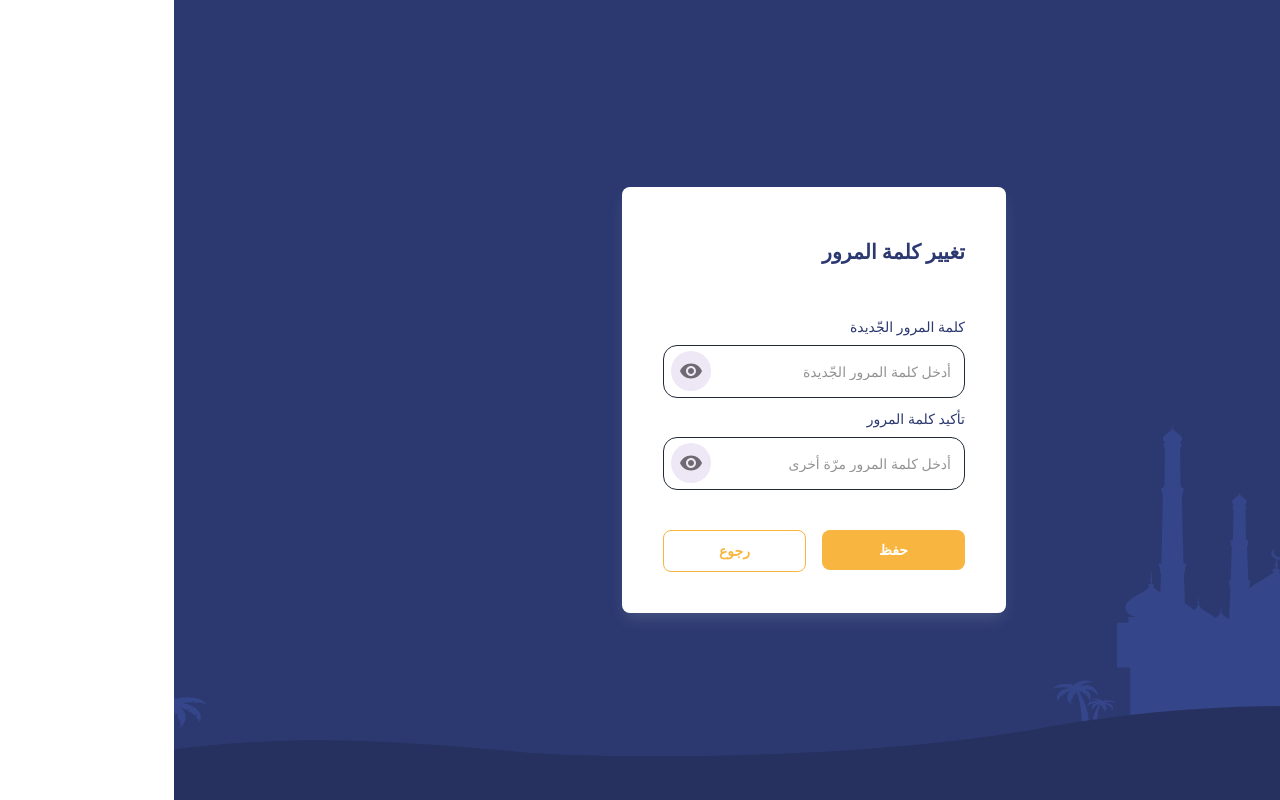
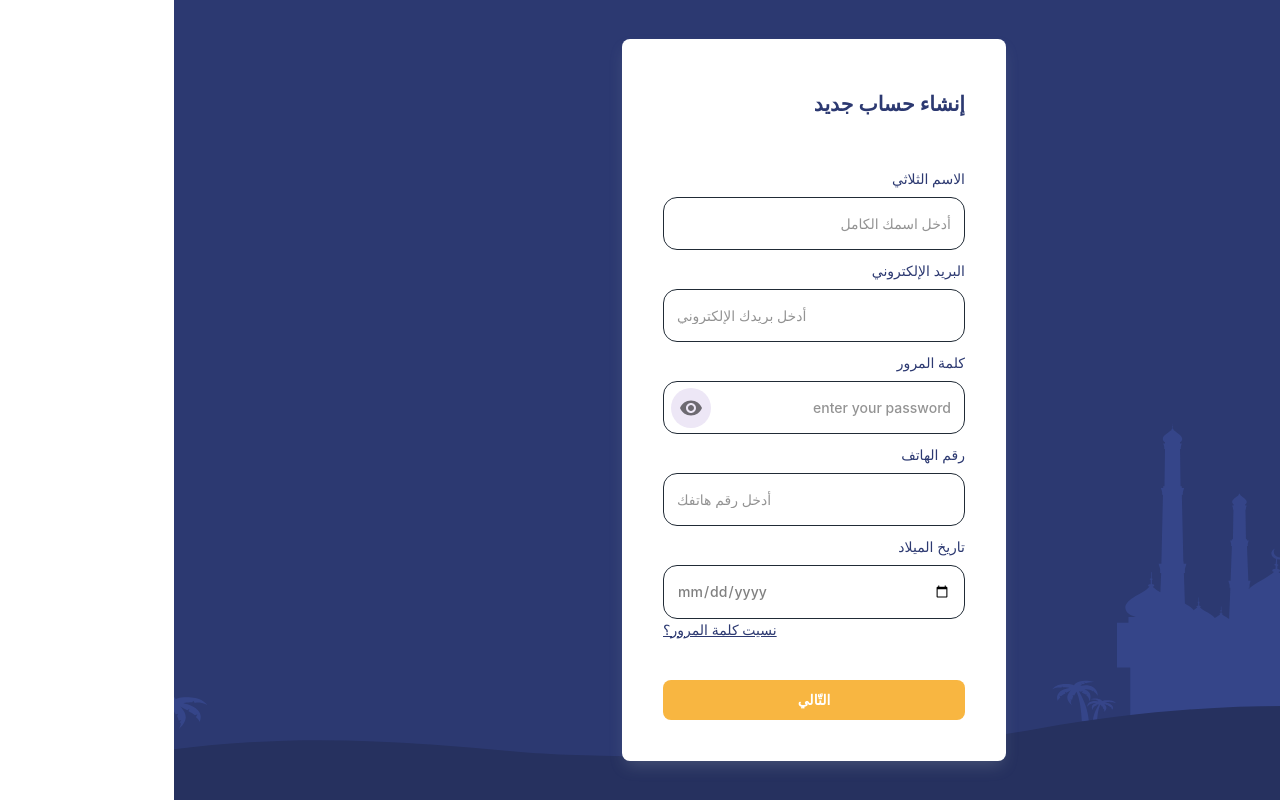
Before and after one commit to hibayoussef/Quran-memorization, a React (Create React App) app: page /new-account in a window 1280 px wide. Built offline with nearby package versions, Linux system fonts and the light colour scheme.

Commit message:
[ADD] add new account

```diff
--- a/src/AppRouting.jsx
+++ b/src/AppRouting.jsx
@@ -1,13 +1,17 @@
 import React from "react";
 import { Route, Routes } from "react-router-dom";
 import Login from "./pages/Login";
-import { ResetPassword, VerificationCodeForm } from "../src/routes/route";
+import {
+  CreateAccount,
+  ResetPassword,
+  VerificationCodeForm
+} from "../src/routes/route";
 
 const AppRouting = () => {
   return (
     <Routes>
       <Route path="/" element={<Login />} />
-      <Route path="/new-account" element={<ResetPassword />} />
+      <Route path="/new-account" element={<CreateAccount />} />
       <Route path="/reset-password" element={<ResetPassword />} />
       <Route
         path="/reset-password/check-code/:email"
--- /dev/null
+++ b/src/pages/hooks/useCreateAccount.js
@@ -0,0 +1,23 @@
+import { useForm } from "react-hook-form";
+
+export const useCreateAccount = () => {
+  const {
+    register,
+    handleSubmit,
+    formState: { errors },
+  } = useForm();
+  const loading = false;
+
+  const onSubmit = (data) => {
+    console.log("Form Data: ", data);
+    // Here you would typically send data to the backend API
+  };
+
+  return {
+    register,
+    handleSubmit,
+    errors,
+    loading,
+    onSubmit,
+  };
+};
--- a/src/pages/newAccount.jsx
+++ b/src/pages/newAccount.jsx
@@ -1,40 +1,61 @@
 import React from "react";
 import AuthForm from "../components/AuthForm/AuthForm";
-import { useLogin } from "./hooks/useLogin";
+import { useCreateAccount } from "./hooks/useCreateAccount"; // Custom hook for handling form logic
+import BackgroundImageUrl from "../assets/images/Background.svg";
 
-const Login = () => {
-  const { errors, loading, onSubmit, register, handleSubmit } = useLogin();
+const CreateAccount = () => {
+  const { errors, loading, onSubmit, register, handleSubmit } =
+    useCreateAccount();
 
-  const loginFields = [
+  const createAccountFields = [
+    {
+      label: "الاسم الثلاثي",
+      name: "fullName",
+      type: "text",
+      placeholder: "أدخل اسمك الكامل",
+    },
     {
       label: "البريد الإلكتروني",
       name: "email",
       type: "email",
-      placeholder: "enter your email",
+      placeholder: "أدخل بريدك الإلكتروني",
     },
     {
       label: "كلمة المرور",
       name: "password",
       type: "password",
       placeholder: "enter your password",
-      showPasswordToggle: true,
+      showPasswordToggle: true, // Option to show/hide password
+    },
+    {
+      label: "رقم الهاتف",
+      name: "phoneNumber",
+      type: "tel",
+      placeholder: "أدخل رقم هاتفك",
+    },
+    {
+      label: "تاريخ الميلاد",
+      name: "birthDate",
+      type: "date",
+      placeholder: "أدخل تاريخ ميلادك",
     },
   ];
 
-  const loginButtons = [
+  const createAccountButtons = [
     {
-      text: "تسجيل الدّخول",
+      text: "التّالي",
       type: "submit",
-      loading: false,
+      loading: loading,
     },
   ];
 
   return (
     <AuthForm
-      title="تسجيل الدّخول"
-      fields={loginFields}
-      buttons={loginButtons}
+      title="إنشاء حساب جديد"
+      fields={createAccountFields}
+      buttons={createAccountButtons}
       onSubmit={handleSubmit(onSubmit)}
+      backgroundImageUrl={BackgroundImageUrl}
       register={register}
       errors={errors}
       loading={loading}
@@ -42,4 +63,4 @@ const Login = () => {
   );
 };
 
-export default Login;
+export default CreateAccount;
--- a/src/routes/route.js
+++ b/src/routes/route.js
@@ -1,17 +1,10 @@
 import React from "react";
 
 // ============ Auth ============
-export const NewAccount = React.lazy(() =>
+export const CreateAccount = React.lazy(() => import("../pages/newAccount"));
+export const ResetPassword = React.lazy(() =>
   import("../pages/forgotPassword")
 );
-export const ResetPassword = React.lazy(() => import("../pages/forgotPassword"));
-// export const PasswordEditForm = React.lazy(() =>
-//   import("pages/PasswordEditForm")
-// );
 export const VerificationCodeForm = React.lazy(() =>
   import("../pages/VerificationCodeForm")
 );
-// ============ DashboardRouting ============
-// export const DashboardRouting = React.lazy(() =>
-//   import("../modules/dashboard/DashboardRouting")
-// );
```
